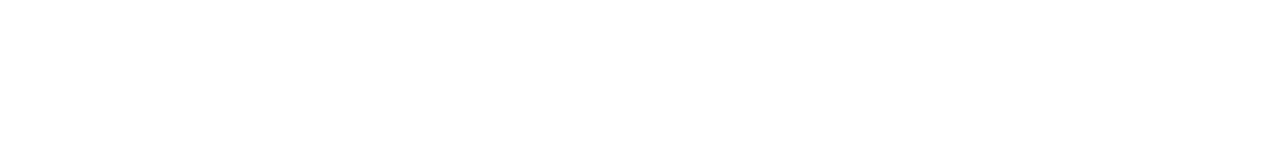
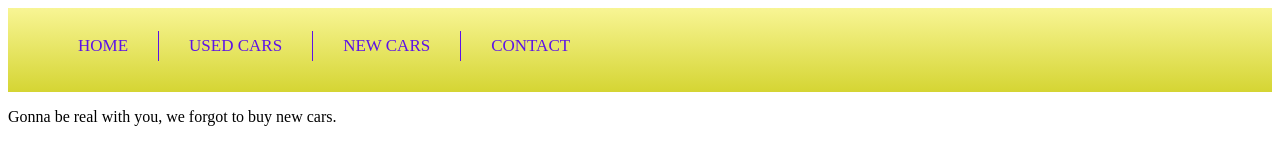
Before and after one commit to jspanos22/carDealershipProject, a plain HTML site: page NewCars.html in a window 1280 px wide. Drawn offline with Linux system fonts and the light colour scheme.

Commit message:
Forgot to add NewCars.HTML to staging branch

```diff
--- a/NewCars.html
+++ b/NewCars.html
@@ -3,8 +3,19 @@
 <head>
 <meta charset="utf-8">
 <title>New Cars</title>
+<link rel="stylesheet" href="./css/CarDealership.css">
 </head>
 
 <body>
+<div id="menu">
+	<ul>
+	    <li><a href="index.html"class="active" id="default">Home</a></li>
+	    <li><a href="UsedCars.html" id="usedcars">Used Cars</a></li>
+	    <li><a href="page3.html" id="NewCars">New Cars</a></li>
+	    <li><a href="page4.html" id="Contact">Contact</a></li>
+	</ul>
+</div>
+
+	<p>Gonna be real with you, we forgot to buy new cars.</p>
 </body>
 </html>
```
